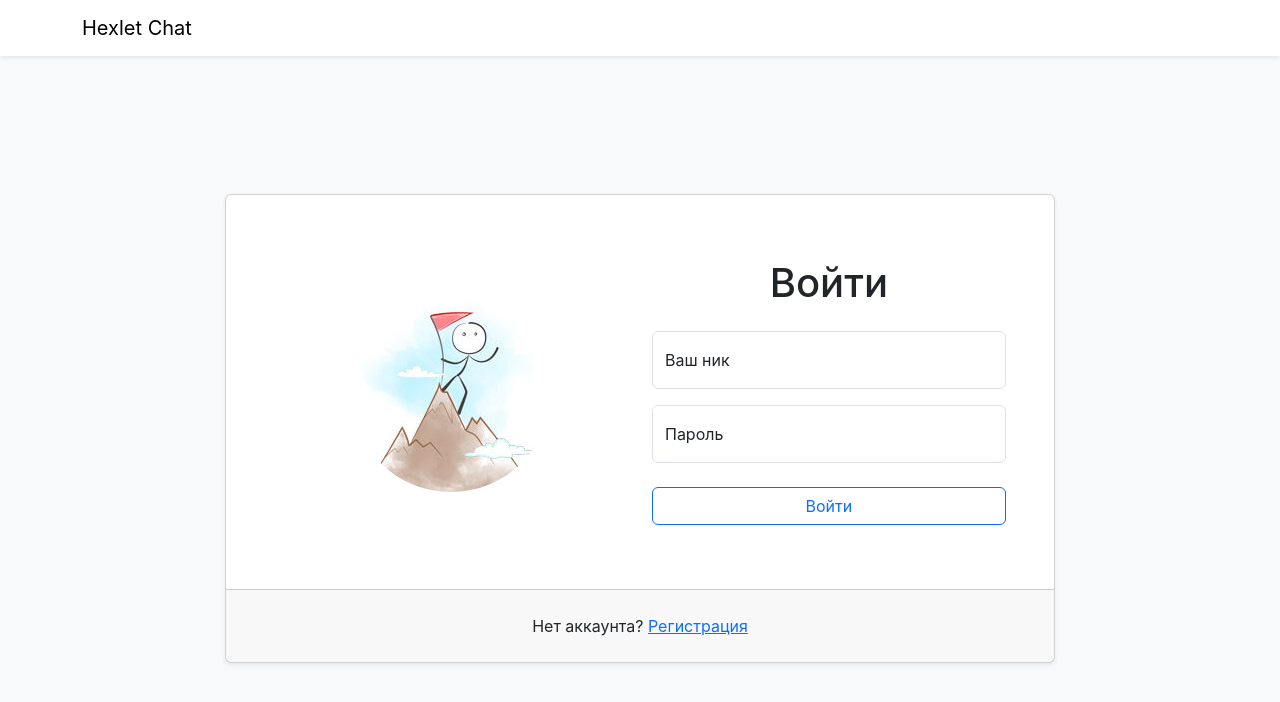
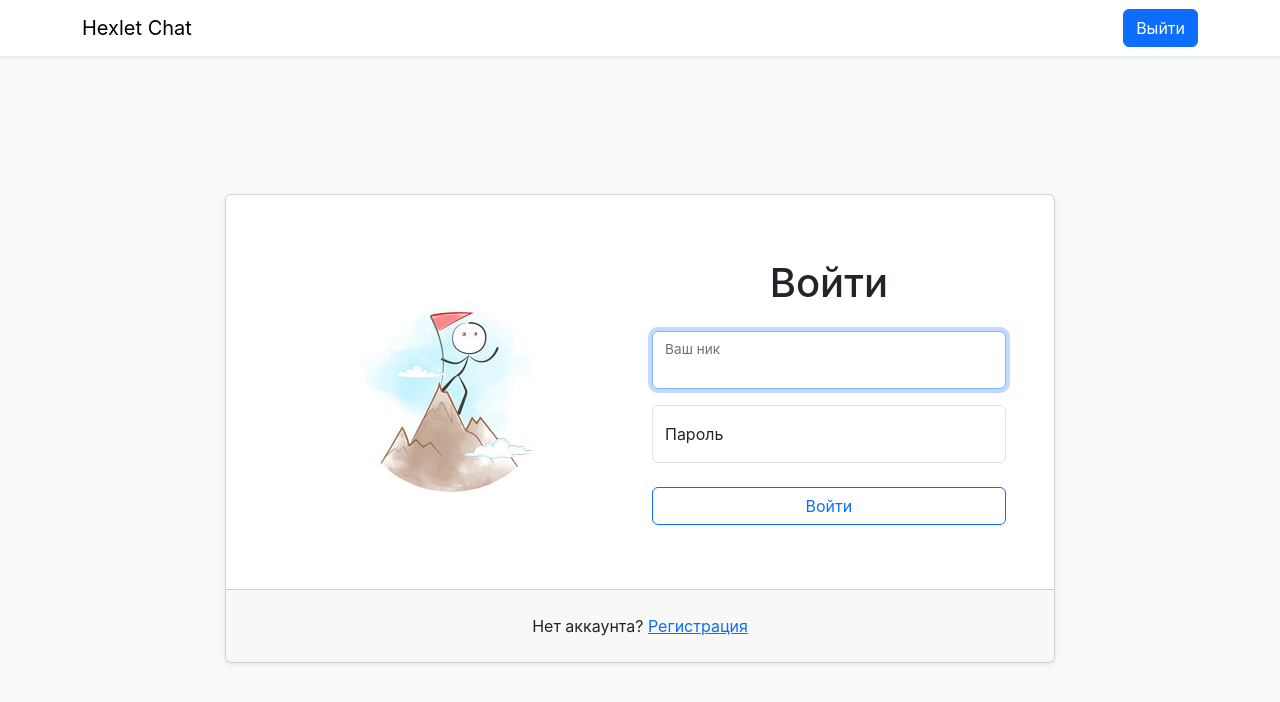
Before and after one commit to akivonen/chat-app, a React (Create React App) app in the folder frontend/: page /login in a window 1280 px wide. Shown: the top 702 px of the page. Built offline with nearby package versions, Linux system fonts and the light colour scheme.

Commit message:
implemented form submit, auth failed error view, authToken handling

```diff
--- a/frontend/package.json
+++ b/frontend/package.json
@@ -4,6 +4,8 @@
   "private": true,
   "proxy": "http://localhost:5001",
   "dependencies": {
+    "@reduxjs/toolkit": "^2.2.7",
+    "axios": "^1.7.3",
     "bootstrap": "^5.3.3",
     "formik": "^2.4.6",
     "i18next": "^23.12.1",
@@ -11,9 +13,11 @@
     "react-bootstrap": "^2.10.4",
     "react-dom": "^18.3.1",
     "react-i18next": "^14.1.3",
+    "react-redux": "^9.1.2",
     "react-router-dom": "^6.25.1",
     "react-scripts": "5.0.1",
-    "web-vitals": "^2.1.4"
+    "web-vitals": "^2.1.4",
+    "yup": "^1.4.0"
   },
   "scripts": {
     "start": "react-scripts start",
--- a/frontend/src/components/App.jsx
+++ b/frontend/src/components/App.jsx
@@ -1,18 +1,42 @@
-import { BrowserRouter, Routes, Route } from 'react-router-dom';
+import {
+  BrowserRouter, Routes, Route, useLocation, Navigate,
+} from 'react-router-dom';
+import { Provider, useSelector } from 'react-redux';
 import Header from './Header';
-import { LoginPage, PageNotFound } from '../pages/index';
+import { LoginPage, PageNotFound, PrivatePage } from '../pages/index';
+import store from '../services/store';
+
+const PrivateRoute = ({ children }) => {
+  const authState = useSelector((state) => state.auth);
+  const location = useLocation();
+
+  return (
+    authState.token
+      ? children
+      : <Navigate to="/login" state={{ from: location }} />
+  );
+};
 
 const App = () => (
   <div className="h-100">
     <div className="d-flex flex-column h-100">
+      <Provider store={store}>
         <BrowserRouter>
           <Header />
           <Routes>
-          <Route path="/" element={<LoginPage />} />
-          <Route path="login" element={<LoginPage />} />
+            <Route
+              path="/"
+              element={(
+                <PrivateRoute>
+                  <PrivatePage />
+                </PrivateRoute>
+              )}
+            />
+            <Route path="/login" element={<LoginPage />} />
             <Route path="*" element={<PageNotFound />} />
           </Routes>
         </BrowserRouter>
+      </Provider>
     </div>
   </div>
 );
--- a/frontend/src/components/Header.jsx
+++ b/frontend/src/components/Header.jsx
@@ -1,10 +1,11 @@
 import React from 'react';
-import { Navbar, Container } from 'react-bootstrap';
+import { Navbar, Container, Button } from 'react-bootstrap';
 
 const Header = () => (
   <Navbar expand="lg" bg="white" className="navbar-light shadow-sm">
     <Container>
       <Navbar.Brand href="/">Hexlet Chat</Navbar.Brand>
+      <Button variant="primary" href="/">Выйти</Button>
     </Container>
   </Navbar>
 );
--- /dev/null
+++ b/frontend/src/contexts/AuthContext.js
@@ -0,0 +1,5 @@
+import { createContext } from 'react';
+
+const AuthContext = createContext({});
+
+export default AuthContext;
--- a/frontend/src/pages/LoginPage.jsx
+++ b/frontend/src/pages/LoginPage.jsx
@@ -1,18 +1,58 @@
-import React from 'react';
+import React, { useState, useRef, useEffect } from 'react';
+import { useLocation, useNavigate } from 'react-router-dom';
 import {
   Container, Card, Form, FloatingLabel, Button,
 } from 'react-bootstrap';
+import { useDispatch } from 'react-redux';
 import { useFormik } from 'formik';
+import * as Yup from 'yup';
+import axios from 'axios';
+import getRoute from '../routes';
 import loginImg from '../assets/login.jpg';
+import { setCredentials } from '../slices/authSlice';
+
+const setToken = (data) => {
+  localStorage.setItem('userId', JSON.stringify(data));
+};
 
 const LoginPage = () => {
+  const [authFailed, setAuthFailed] = useState(false);
+  const dispatch = useDispatch();
+  const usernameRef = useRef(null);
+  const location = useLocation();
+  const navigate = useNavigate();
+  useEffect(() => {
+    usernameRef.current.focus();
+  }, []);
+  const redirect = () => {
+    const { from } = location.state;
+    navigate(from);
+  };
+
   const formik = useFormik({
     initialValues: {
       username: '',
       password: '',
     },
-    onSubmit: (values) => {
-      console.log(JSON.stringify(values, null, 2));
+    validationSchema: Yup.object({
+      username: Yup.string().required(),
+      password: Yup.string().required(),
+    }),
+    onSubmit: async (values) => {
+      setAuthFailed(false);
+      try {
+        const response = await axios.post(getRoute.loginPath(), values);
+        setToken(response.data);
+        dispatch(setCredentials(response.data));
+        redirect();
+      } catch (err) {
+        if (err.isAxiosError && err.response.status === 401) {
+          setAuthFailed(true);
+          usernameRef.current.select();
+          return;
+        }
+        throw err;
+      }
     },
   });
   return (
@@ -35,10 +75,13 @@ const LoginPage = () => {
                       type="text"
                       name="username"
                       id="username"
+                      ref={usernameRef}
+                      isInvalid={authFailed}
                       autoComplete="username"
                       placeholder="Ваш ник"
                       required
                       onChange={formik.handleChange}
+                      onBlur={formik.handleBlur}
                       value={formik.values.username}
                     />
                   </FloatingLabel>
@@ -49,12 +92,17 @@ const LoginPage = () => {
                       type="password"
                       name="password"
                       id="password"
+                      isInvalid={authFailed}
                       autoComplete="current-password"
                       placeholder="Пароль"
                       required
                       onChange={formik.handleChange}
+                      onBlur={formik.handleBlur}
                       value={formik.values.password}
                     />
+                    <Form.Control.Feedback type="invalid">
+                      Неверные имя пользователя или пароль
+                    </Form.Control.Feedback>
                   </FloatingLabel>
                 </Form.Group>
                 <Button type="submit" className="w-100 mb-3" variant="outline-primary">Войти</Button>
--- /dev/null
+++ b/frontend/src/pages/PrivatePage.jsx
@@ -0,0 +1,20 @@
+import React from 'react';
+
+const getAuthHeader = () => {
+  const userId = JSON.parse(localStorage.getItem('userId'));
+  if (userId && userId.token) {
+    return { Authorization: `Bearer ${userId.token}` };
+  }
+
+  return {};
+};
+
+const PrivatePage = () => {
+  const header = getAuthHeader();
+
+  return (
+    <p>{Object.hasOwn(header, 'Authorization') && 'content'}</p>
+  );
+};
+
+export default PrivatePage;
--- a/frontend/src/pages/index.js
+++ b/frontend/src/pages/index.js
@@ -1,4 +1,5 @@
 import LoginPage from './LoginPage';
 import PageNotFound from './404';
+import PrivatePage from './PrivatePage';
 
-export { LoginPage, PageNotFound };
+export { LoginPage, PageNotFound, PrivatePage };
--- /dev/null
+++ b/frontend/src/routes.js
@@ -0,0 +1,8 @@
+const apiPath = '/api/v1';
+
+const getRoute = {
+  loginPath: () => [apiPath, 'login'].join('/'),
+  dataPath: () => [apiPath, 'data'].join('/'),
+};
+
+export default getRoute;
--- /dev/null
+++ b/frontend/src/services/store.js
@@ -0,0 +1,10 @@
+import { configureStore } from '@reduxjs/toolkit';
+import authReducer from '../slices/authSlice';
+
+const store = configureStore({
+  reducer: {
+    auth: authReducer,
+  },
+});
+
+export default store;
--- /dev/null
+++ b/frontend/src/slices/authSlice.jsx
@@ -0,0 +1,26 @@
+/* eslint-disable no-param-reassign */
+import { createSlice } from '@reduxjs/toolkit';
+
+const initialState = JSON.parse(localStorage.getItem('authToken'))
+  || { username: null, token: null };
+
+const authSlice = createSlice({
+  name: 'auth',
+  initialState,
+  reducers: {
+    setCredentials: (state, { payload: { username, token } }) => {
+      localStorage.setItem('authToken', JSON.stringify({ username, token }));
+      state.username = username;
+      state.token = token;
+    },
+    removeCredentials: (state) => {
+      localStorage.remove('authToken');
+      state.username = null;
+      state.token = null;
+    },
+  },
+});
+
+export const { setCredentials, removeCredentials } = authSlice.actions;
+
+export default authSlice.reducer;
```
Also changed, not shown: frontend/src/contexts/AuthProvider.js (added, +21 -0 lines). Lines whose indentation alone changed are shown as unchanged.
